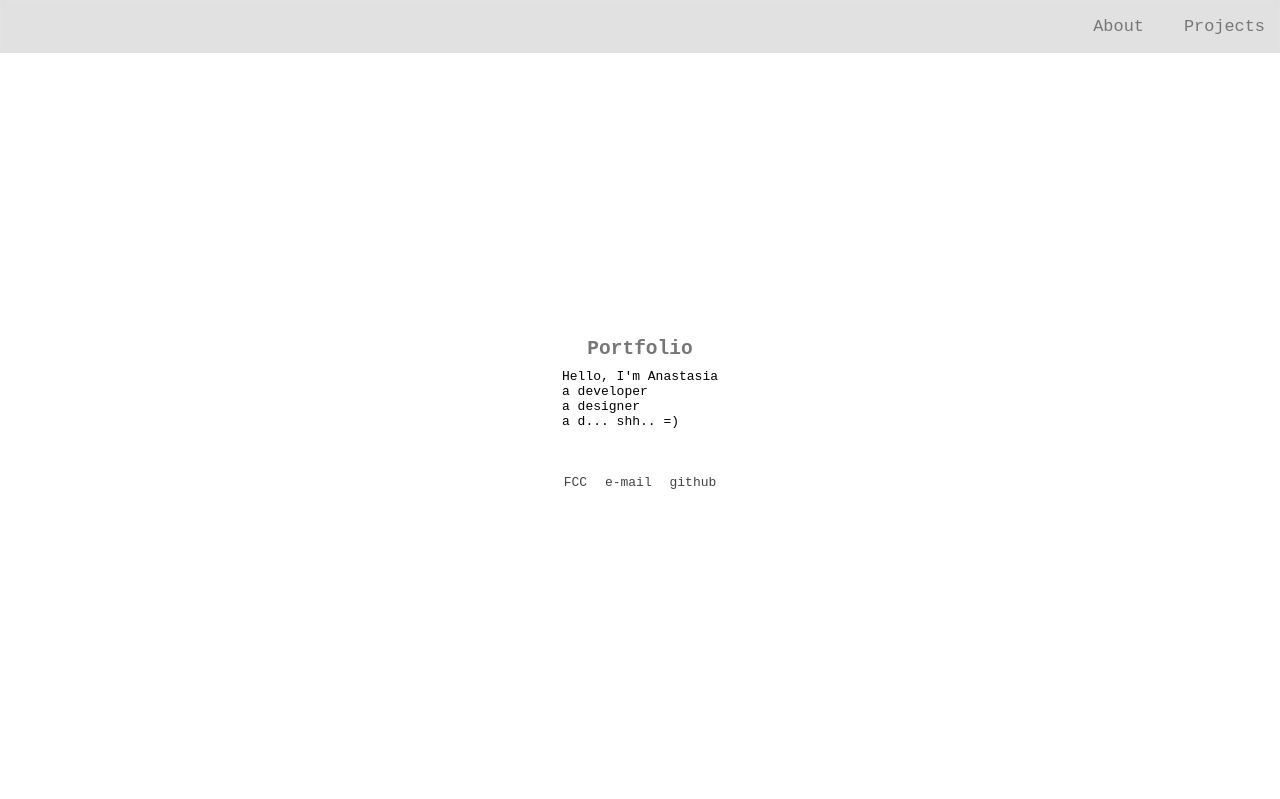
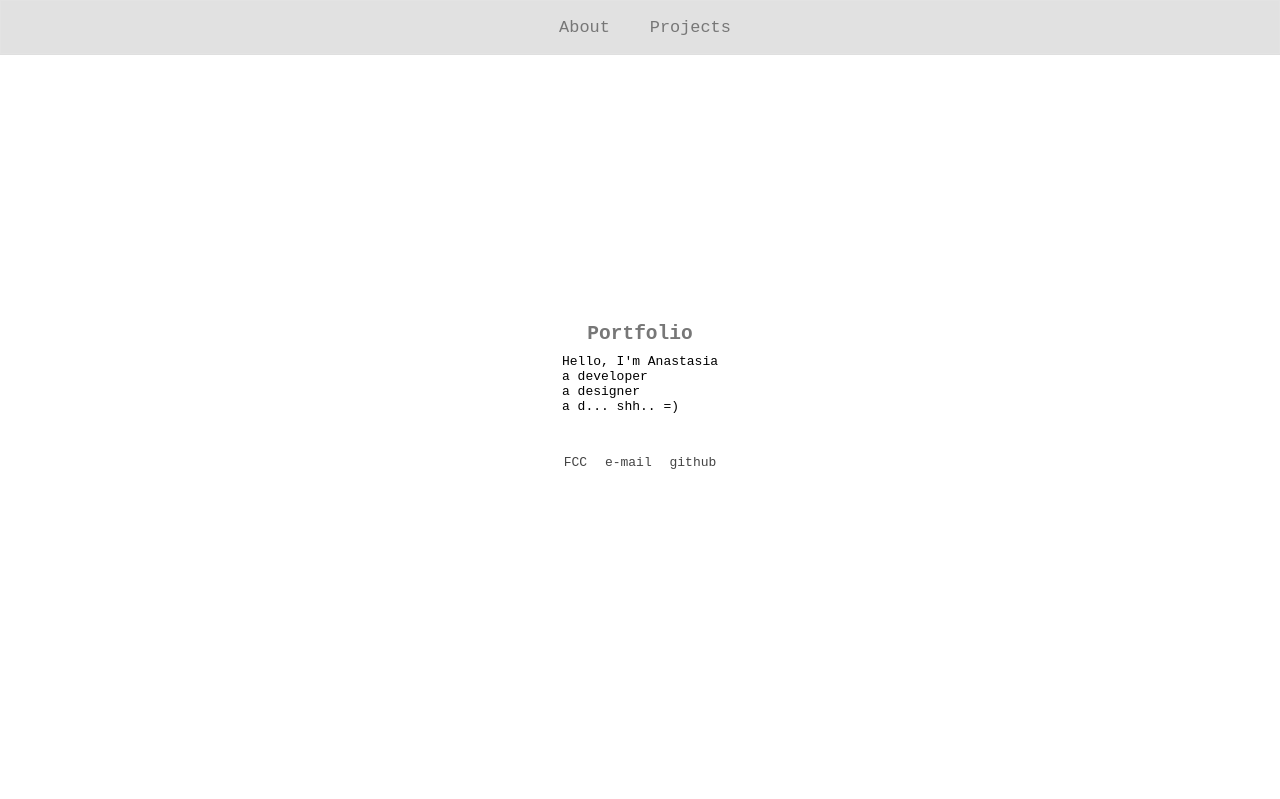
Before and after one commit to Annestezia/portfolio, a React (Create React App) app: page / in a window 1280 px wide. Shown: the top 799 px of the page. Built offline with nearby package versions, Linux system fonts and the light colour scheme.

Commit message:
modified:   public/index.html 	deleted:    public/logo192.png 	deleted:    public/logo512.png 	modified:   src/App.scss

```diff
--- a/public/index.html
+++ b/public/index.html
@@ -56,7 +56,7 @@
     <div class="container" id="root"></div>
   </section>
 
-  <footer>Annestezia &copy;2019 </footer>
+  <footer>&copy;  Annestezia 2019</footer>
 </div>
 
 
--- a/src/App.scss
+++ b/src/App.scss
@@ -1,7 +1,7 @@
 $nav-color: #efefef;
 $darker-red: #c90303;
 $lighter-red: #df1b11;
-$nav-height: 40px;
+$nav-height: 54px;
 $dark: #444;
 
 * {
@@ -37,7 +37,7 @@ body {
   section {
     max-width: 900px;
     min-width: 280px;
-    margin: 20px auto;
+    margin: 0px auto;
   }
 }
 // .project-tile {
@@ -91,11 +91,10 @@ nav {
   #navbar {
     list-style: none;
     display: flex;
-    justify-content: flex-end;
+    justify-content: center;
     align-items: center;
-    margin-right: 10px;
     height: $nav-height;
-    padding: 26px 0;
+    padding-right: 20px;
     position: relative;
     li {
       margin-left: 30px;
@@ -103,7 +102,7 @@ nav {
         text-decoration: none;
         color: #777;
         font-size:  1.3em;
-        padding: 8px 5px;
+        padding: 15px 5px;
         &:hover {
           color: $darker-red;
           transition: all 0.25s;
@@ -129,7 +128,7 @@ nav {
     margin-top: 2rem;
     a {
       display: inline-block;
-      padding: 20px 5px;
+      padding: 15px 5px;
       color: #444;
       &:hover {
         color: $darker-red;
```
Also changed, not shown: public/logo192.png (deleted), public/logo512.png (deleted).
